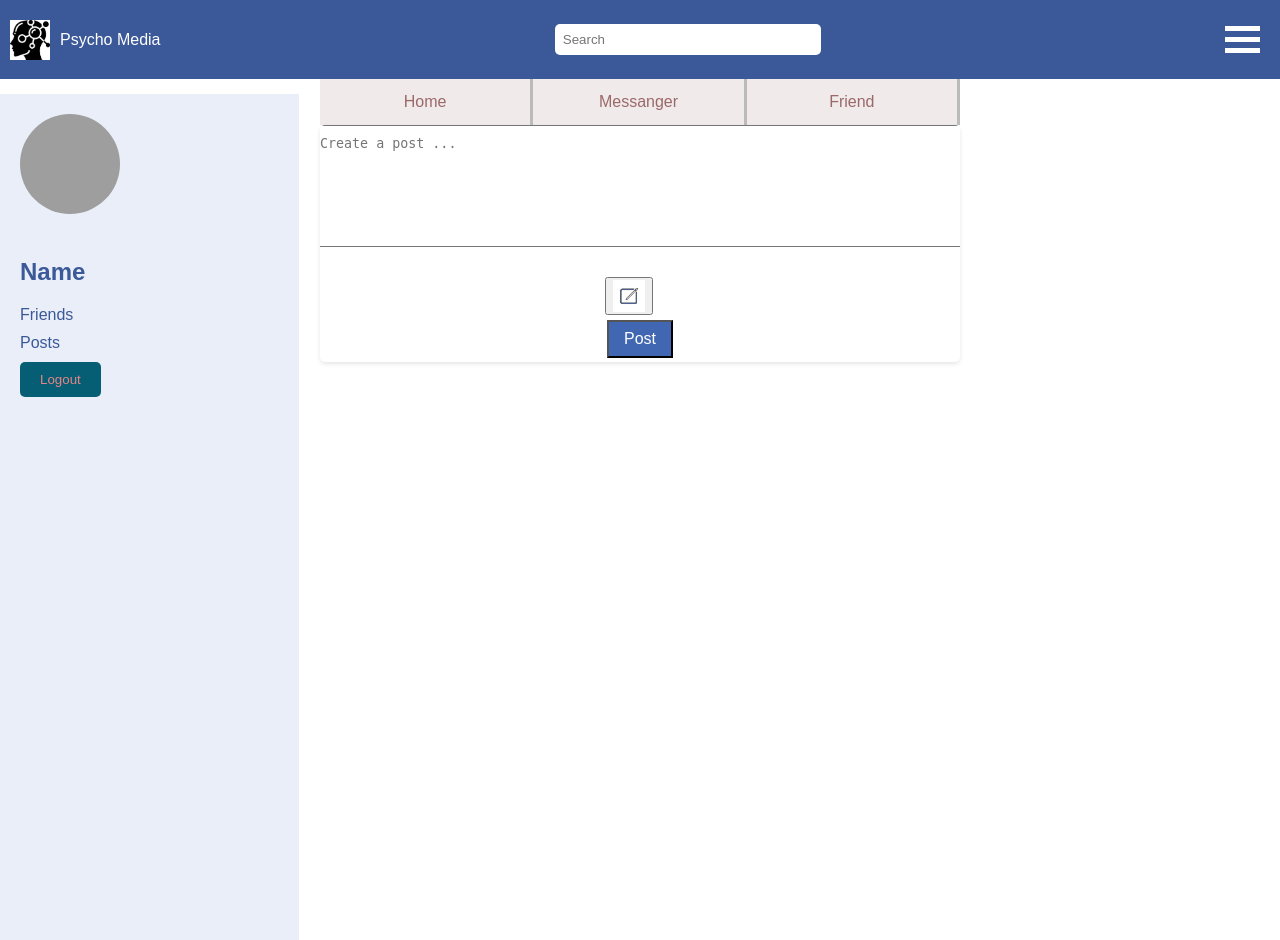
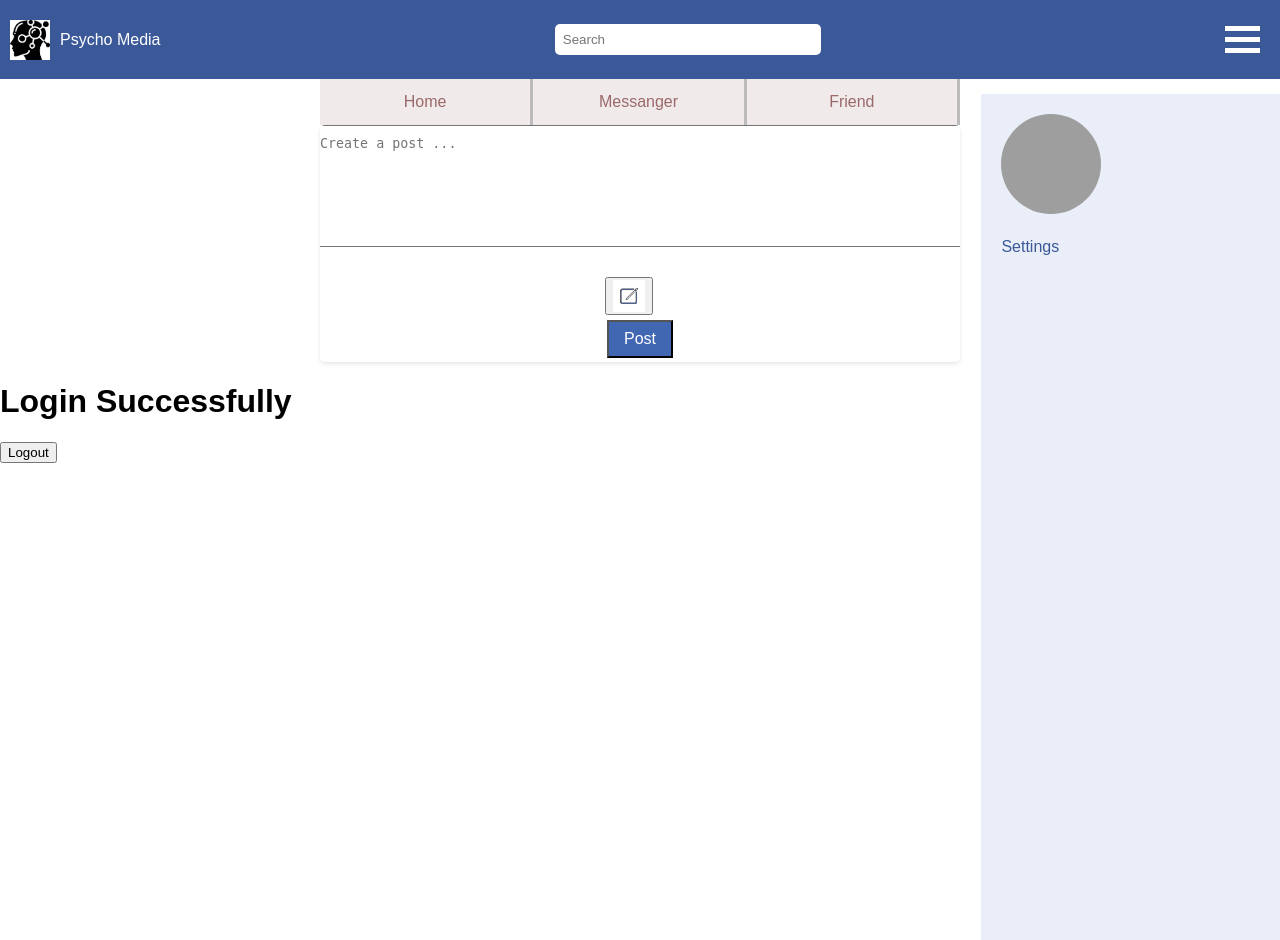
Before and after one commit to ShitalKandel/django_app, a Django app: page /success/ in a window 1280 px wide. Run offline with Django 5.2, Linux system fonts and the light colour scheme; grey boxes are pictures that could not be loaded.

Commit message:
added a right-side bar

```diff
--- a/web_app/templates/login_success.html
+++ b/web_app/templates/login_success.html
@@ -12,8 +12,10 @@
     {% include 'toggle.html' %}
     {% include 'home_page.html' %}
 
-    {% include 'image.html' %}
-    {% include 'left_side_profilebar.html' %}
+    <!-- {% include 'image.html' %} -->
+
+    <!-- {% include 'left_side_profilebar.html' %} -->
+    {% include 'right_side_profilebar.html' %}
 
 
     <div></div>
--- a/web_app/templates/login.html
+++ b/web_app/templates/right_side_profilebar.html
@@ -1,37 +1,69 @@
-{% load static %}
-
 <!DOCTYPE html>
 <html lang="en">
 <head>
-    <meta charset="UTF-8">
-    <meta name="viewport" content="width=device-width, initial-scale=1.0">
-    <title>Login your account</title>
-    {% load static %}
-    <link href="{% static 'style.css' %}" rel="stylesheet" >
+<meta charset="UTF-8">
+<meta name="viewport" content="width=device-width, initial-scale=1.0">
+<title>Facebook-like Sidebar</title>
+<style>
+/* Sidebar styles */
+.sidebar {
+  position: fixed;
+  top:   10%;
+  right:   0;
+  height:   100%;
+  width:   23.33%;
+  background-color: #e9eef8;
+  color: #3b5998;
+  padding:   20px;
+  box-sizing: border-box;
+  overflow: auto;
+}
+
+
+
+.profile-picture {
+  width:   100px;
+  height:   100px;
+  border-radius:   50%;
+  object-fit: cover;
+  background-size: cover;
+  background-position: center;
+  background-repeat: no-repeat;
+  margin-bottom:   20px;
+}
+
+
+.vertical-menu a {
+  display: block;
+  margin-bottom:  10px;
+}
+
+.vertical-menu a:last-child {
+  margin-right:  0;
+}
+
+.logout-button {
+  background-color: #065e74;
+  color: rgb(230,  133,  133);
+  border: none;
+  padding:  10px  20px;
+  cursor: pointer;
+  border-radius:  5px;
+}
+
+.logout-button:hover {
+  background-color: darkred;
+}
+
+</style>
 </head>
 <body>
-    <div class="container">
-        <form method="post" action="{% url 'web_app:login' %}">
-            {% csrf_token %}</h1>
-            <div class="icon-media">
-                <img src="{% static 'psyco.png' %}"  alt="Psycho Media Icon">
-            </div>
-            <h2>Login to your Account</h2>
-            <div class="form-group">
-                <label for="email">Email</label>
-                <input type="text" id="username" name="email" required>
-            </div>
-            <div class="form-group">
-                <label for="password">Password</label>
-                <input type="password" id="password" name="password" required>
-            </div>
-            {% if error_message %}
-            <p>{{ error_message }}</p>
-            {% endif %}
-            <button type="submit">Login</button>
-            <br><br><br>
-            <label ><a href="{% url 'web_app:register' %}">Create a new account</a></label>
-        </form>
+  <div class="sidebar">
+    <img src="#" alt="Profile Picture" class="profile-picture">
+    <div class="vertical-menu">
+      <a>Settings</a>
     </div>
+
+  </div>
 </body>
 </html>
--- a/web_app/urls.py
+++ b/web_app/urls.py
@@ -13,6 +13,7 @@ urlpatterns=[
     path('feed/',views.create_post,name="create_post"),
     path('<str:first_name>_<str:last_name>/',views.post,name="post"),
     path('profile/',views.left_Profile_Bar,name="left_Profile_Bar"),
+    path('settings/',views.right_Profile_Bar,name="right_Profile_Bar"),
 
     # path('login/<int:id>',views.profile,name="profile"),
 ]
--- a/web_app/views.py
+++ b/web_app/views.py
@@ -108,3 +108,7 @@ def post(request, first_name, last_name):
 
 def left_Profile_Bar(request):
     return render(request,'left_side_profilebar.html' )
+
+
+def right_Profile_Bar(request):
+    return render(request,'right_side_profilebar.html' )
```
